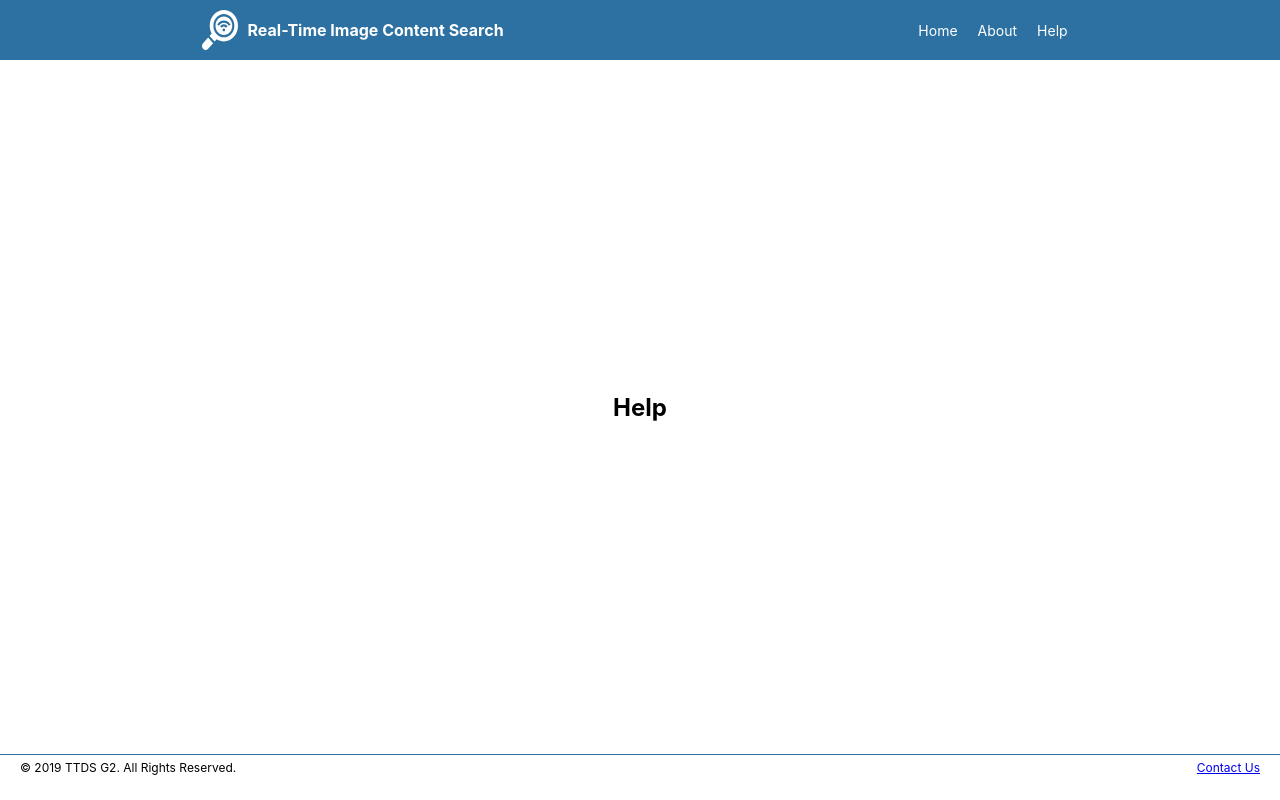
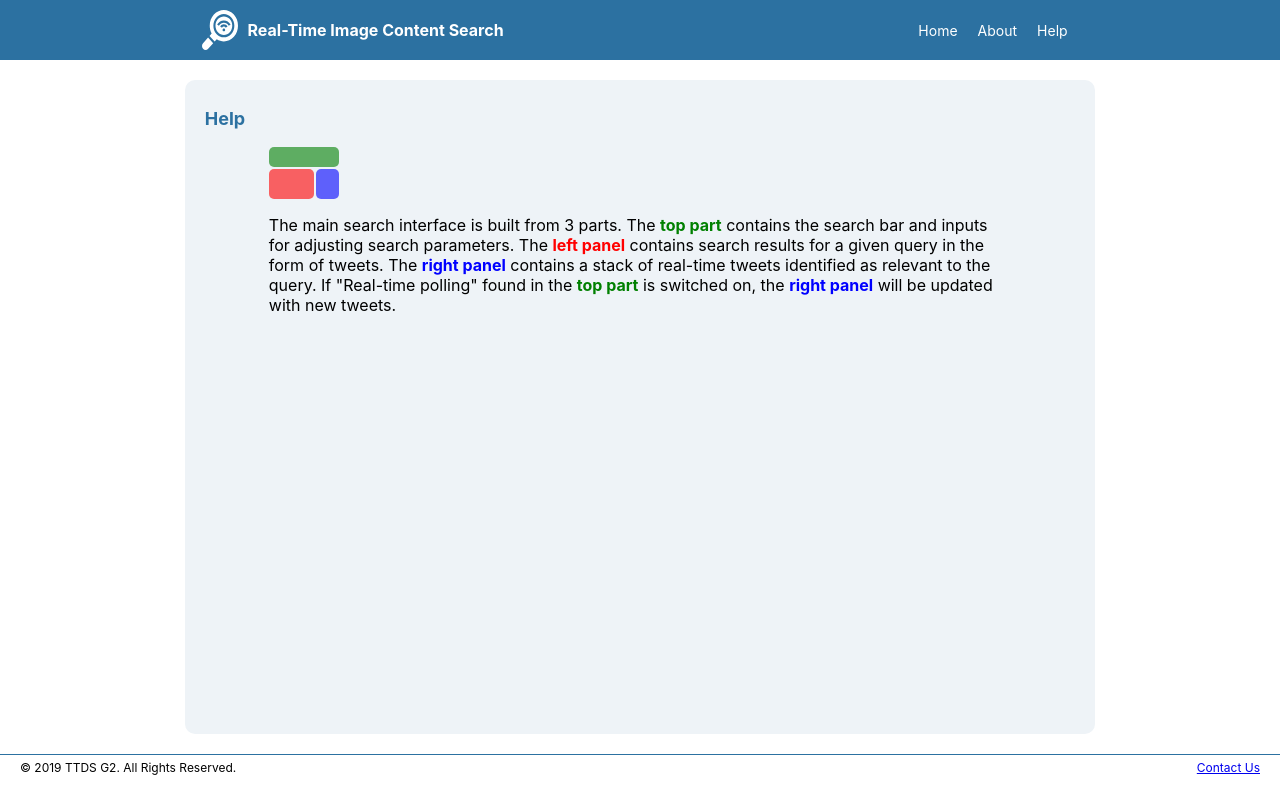
Before and after one commit to BOSS-Danuphan/ttds-group-project-pyflask, a React (Create React App) app in the folder client/: page /help in a window 1280 px wide. Built offline with nearby package versions, Linux system fonts and the light colour scheme.

Commit message:
Updated About,Help and Contact Pages

```diff
--- a/client/src/AboutUs.js
+++ b/client/src/AboutUs.js
@@ -6,7 +6,15 @@ class AboutPage extends Component {
     render() {
         return (
             <div className="AboutPage">
-                <h2>About Us</h2>
+                <div className="Panel">
+                    <h3>About</h3>
+                    <p>The Real-time Image Content Search is a group project
+                        developed by MSc students at The University of Edinburgh
+                        for the Text Technologies for Data Science course.
+                        The aim of this project was to create an IR tool for Twitter images
+                        that improves on pure textsearch by incorporating information
+                        from machine vision-recognition systems. </p>
+                </div>
             </div>
         );
     }
--- a/client/src/App.css
+++ b/client/src/App.css
@@ -98,6 +98,25 @@ footer {
   padding-right: 20px;
 }
 
+.Panel{
+  margin: 20px 0;
+  padding: 10px 20px;
+  border-radius: 10px;
+  background: #eef3f7;
+  height: 100%;
+  width: 68vw;
+}
+
+.Panel h3{
+  color: #2C71A1;
+  font-size: 18px;
+}
+
+.Panel > p{
+  margin-left: 5vw;
+  margin-right: 5vw;
+}
+
 @media (max-width: 599px) {
   .App-wrapper{
     height:unset;
--- a/client/src/Contact.css
+++ b/client/src/Contact.css
@@ -6,3 +6,12 @@
     justify-content: center;
     padding: 0 8vw;
 }
+
+.ContactPage li{
+    display: flex;
+    align-items: center;
+}
+
+.ContactPage li p{
+    margin-right: 10px;
+}
--- a/client/src/Contact.js
+++ b/client/src/Contact.js
@@ -1,4 +1,5 @@
 import React, {Component} from 'react';
+import logo from './GitHub-Mark-32px.png';
 import './Contact.css';
 
 class ContactPage extends Component {
@@ -6,7 +7,17 @@ class ContactPage extends Component {
     render() {
         return (
             <div className="ContactPage">
-                <h2>Contact</h2>
+                <div className="Panel">
+                    <h3>Contact</h3>
+                    <ul>
+                        <li><p>Azizah</p><a href=""><img alt="GitHub Logo" src={logo}/></a></li>
+                        <li><p>Adam</p><a href="https://github.com/adamdotdev"><img alt="GitHub Logo" src={logo}/></a></li>
+                        <li><p>Pavlos</p><a href="https://github.com/pgogousis"><img alt="GitHub Logo" src={logo}/></a></li>
+                        <li><p>Hansun</p><a href="https://github.com/joanna350"><img alt="GitHub Logo" src={logo}/></a></li>
+                        <li><p>Danuphan</p><a href="https://github.com/BOSS-Danuphan"><img alt="GitHub Logo" src={logo}/></a></li>
+                        <li><p>Maciej</p><a href="https://github.com/Machkeck"><img alt="GitHub Logo" src={logo}/></a></li>
+                    </ul>
+                </div>
             </div>
         );
     }
--- a/client/src/Help.css
+++ b/client/src/Help.css
@@ -6,3 +6,49 @@
     justify-content: center;
     padding: 0 8vw;
 }
+
+.Help-sketch{
+    display:flex;
+    flex-flow:column;
+    width: 70px;
+    margin-left: 5vw;
+    opacity: 0.6;
+}
+
+.Help-sketch-top{
+    background: green;
+    margin-bottom: 2px;
+    border-radius: 5px;
+    height: 20px;
+}
+
+.Help-sketch-bottom{
+    display: flex;
+    height: 30px;
+}
+
+.Help-sketch-left{
+    background: red;
+    flex-grow: 2;
+    border-radius: 5px;
+    margin-right: 1px;
+}
+
+.Help-sketch-right{
+    background: blue;
+    flex-grow: 1;
+    border-radius: 5px;
+    margin-left:1px;
+}
+
+.green{
+    color: green;
+}
+
+.blue{
+    color: blue;
+}
+
+.red{
+    color: red;
+}
--- a/client/src/Help.js
+++ b/client/src/Help.js
@@ -6,7 +6,22 @@ class HelpPage extends Component {
     render() {
         return (
             <div className="HelpPage">
-                <h2>Help</h2>
+                <div className="Panel">
+                    <h3>Help</h3>
+                    <div className="Help-sketch">
+                        <div className="Help-sketch-top"></div>
+                        <div className="Help-sketch-bottom">
+                            <div className="Help-sketch-left"></div><div className="Help-sketch-right"></div>
+                        </div>
+                    </div>
+                    <p>The main search interface is built from 3 parts. The <b className="green">top part</b> contains
+                        the search bar and inputs for adjusting search parameters. The <b className="red">left panel</b> contains
+                        search results for a given query in the form of tweets. The <b className="blue">right panel</b> contains
+                        a stack of real-time tweets identified as relevant to the query.
+                        If "Real-time polling" found in the <b className="green">top part</b> is switched on, the <b className="blue">right panel</b> will be
+                        updated with new tweets.
+                    </p>
+                </div>
             </div>
         );
     }
```
Also changed, not shown: client/src/GitHub-Mark-32px.png (added).
